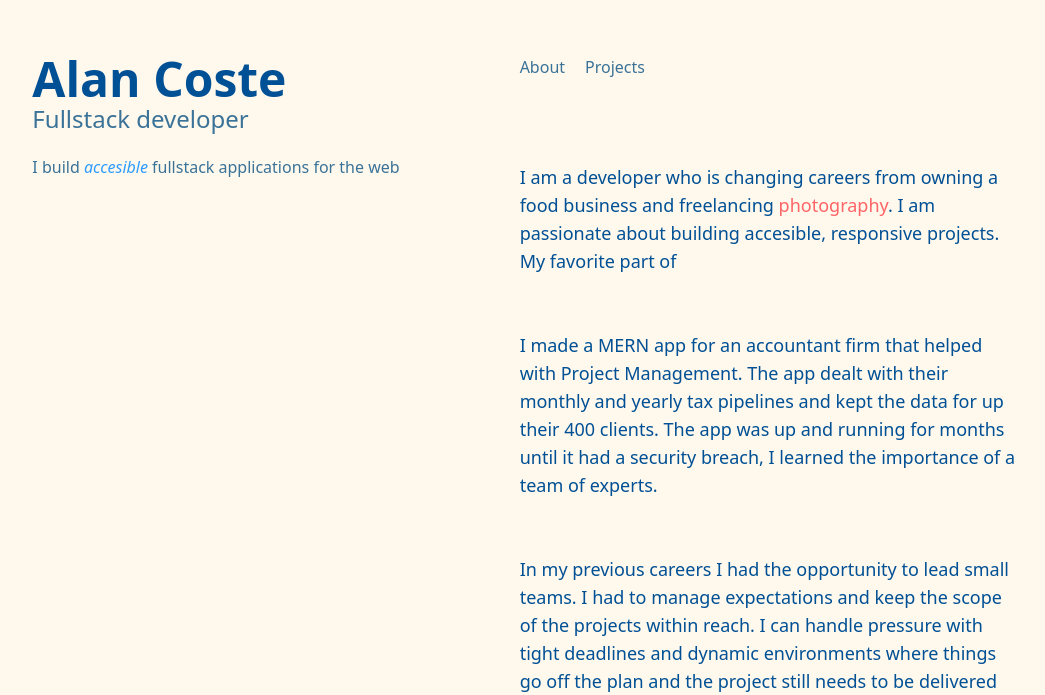
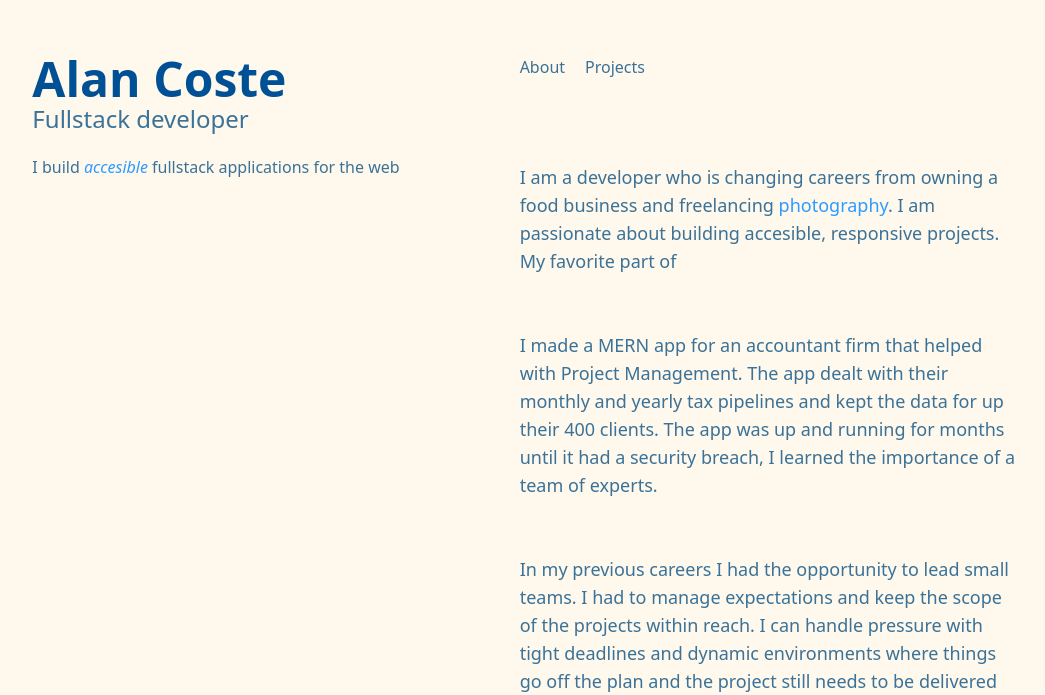
Before and after one commit to costealan/portfolio-2025, a Next.js app: page / in a window 1280 px wide. Shown: the part 105-800 px from the top of the page, without its empty margins (154-1199 px from the left). Built offline with nearby package versions, Linux system fonts and the light colour scheme.

Commit message:
fix styles for link elements, add color change when hovered

```diff
--- a/src/app/components/AboutPara.tsx
+++ b/src/app/components/AboutPara.tsx
@@ -3,7 +3,7 @@ import React, { ReactNode } from "react";
 export default function AboutPara({ children }: { children: ReactNode }) {
   return (
     <>
-      <p className="text-dark-blue text-lg md:pb-14">{children}</p>
+      <p className="text-base-blue text-lg md:pb-14">{children}</p>
     </>
   );
 }
--- a/src/app/components/StyledLink.tsx
+++ b/src/app/components/StyledLink.tsx
@@ -7,7 +7,10 @@ type StyledLinkType = {
 
 export default function StyledLink({ children, href }: StyledLinkType) {
   return (
-    <a target="_blank" className="text-highlight-blue" href={href}>
+    <a
+      target="_blank"
+      className="text-highlight-blue hover:text-dark-blue "
+      href={href}>
       {children}
     </a>
   );
--- a/src/app/page.tsx
+++ b/src/app/page.tsx
@@ -7,7 +7,9 @@ export default function Home() {
       <AboutPara>
         I am a developer who is changing careers from owning a food business and
         freelancing{" "}
-        <Link className="text-red-400" href={"food-content"}>
+        <Link
+          className="text-highlight-blue hover:text-dark-blue"
+          href={"food-content"}>
           photography
         </Link>
         . I am passionate about building accesible, responsive projects. My
```
